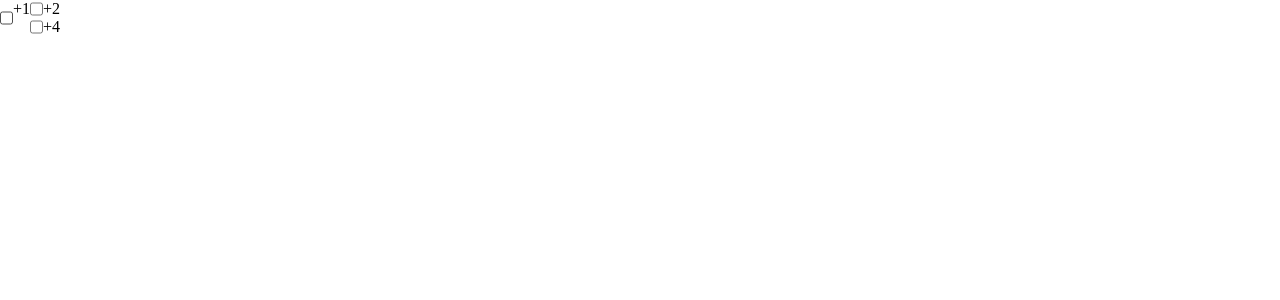
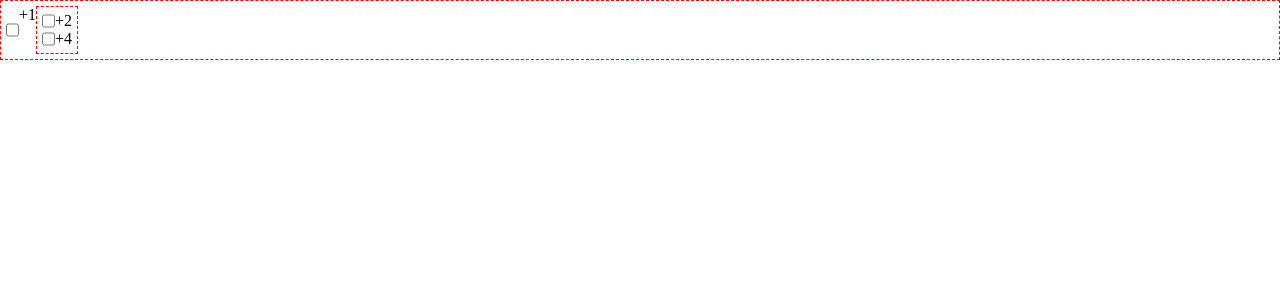
Before and after one commit to ZiZIGY/vue-dnd-hooks, a Vue app: page / in a window 1280 px wide. Shown: the top 300 px of the page. Built offline with nearby package versions, Linux system fonts and the light colour scheme.

Commit message:
finaly done

```diff
--- a/src/components/DropZone.vue
+++ b/src/components/DropZone.vue
@@ -7,6 +7,7 @@
 <template>
   <div
     ref="elementRef"
+    class="drop-zone"
     :class="{ 'is-overed': isOvered, 'is-allowed': isAllowed }"
   >
     <slot />
@@ -14,6 +15,11 @@
 </template>
 
 <style>
+  .drop-zone {
+    padding: 5px;
+    border: 1px dashed red;
+  }
+
   .is-overed {
     background-color: gray;
   }
```
